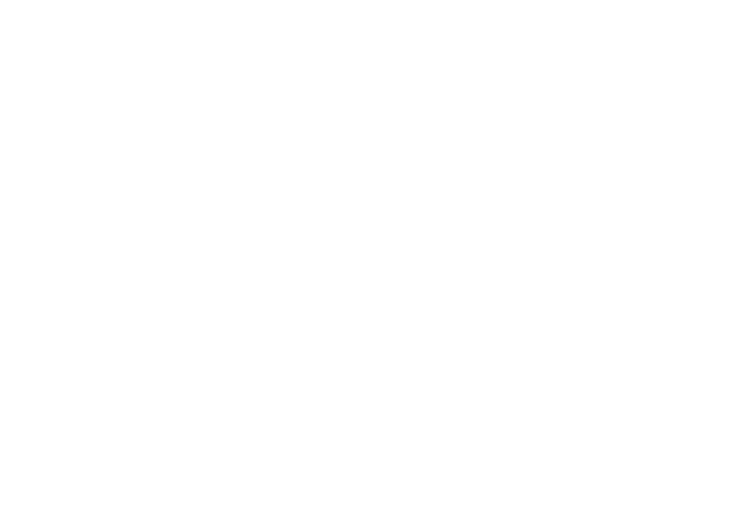
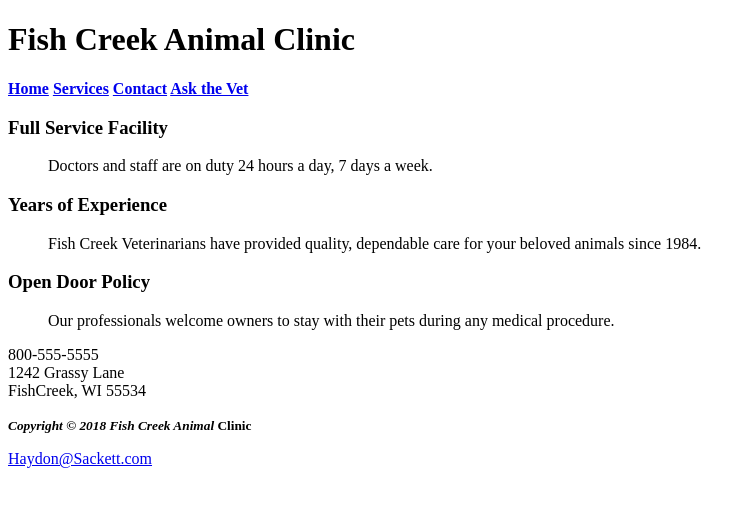
Before and after one commit to 44144Sp21/ch2casestudy-haydonsackett, a plain HTML site: page index.html in a window 1280 px wide. Shown: the whole page, without its empty margins (0-752 px from the left). Drawn offline with Linux system fonts and the light colour scheme.

Commit message:
Add files via upload

```diff
--- a/index.html
+++ b/index.html
@@ -1,10 +1,41 @@
 <!DOCTYPE html>
 <html lang="en">
 	<head>
-		<title>LASTNAME Chapter 2 Case Study - Fish Creek Animal Clinic</title>
+		<title>Sackett Chapter 2 Case Study - Fish Creek Animal Clinic</title>
 		<meta charset="utf-8">
 	</head>
 <body>
+<h1>Fish Creek Animal Clinic</h1>
+    <nav>   <b>
+            <a
+            href="index.html">Home</a>
+            <a href="services.html">Services</a>
+            <a
+            href="contact.html">Contact</a>
+             <a
+            href="askvet.html">Ask the Vet </a>
+            </b>
+    </nav>
+    <main>
+        <h3><b>Full Service Facility</b></h3>
+        <dd>Doctors and staff are on duty 24 hours a day, 7 days a week.</dd>
+        <h3><b>Years of Experience</b></h3>
+        <dd>Fish Creek Veterinarians have provided quality, dependable care for your beloved animals since 1984.</dd>
+        <h3><b>Open Door Policy</b></h3>
+        <dd>Our professionals welcome owners to stay with their pets during any medical procedure.</dd>
+    <p></p>
+        <div>800-555-5555</div>
+        <div>1242 Grassy Lane</div>
+        <div>FishCreek, WI 55534</div>
+    <p></p>
+    </main>
 
+<footer>
+         <small><strong><i>Copyright &copy; 2018 Fish Creek Animal</i> Clinic</strong></small>
+        <p><a
+        href="mainto:Haydon@Sackett.com"> Haydon@Sackett.com
+      </a></p>
+
+</footer>
 </body>
 </html>
```
Also changed, not shown: services.html (added, +44 -0 lines).
